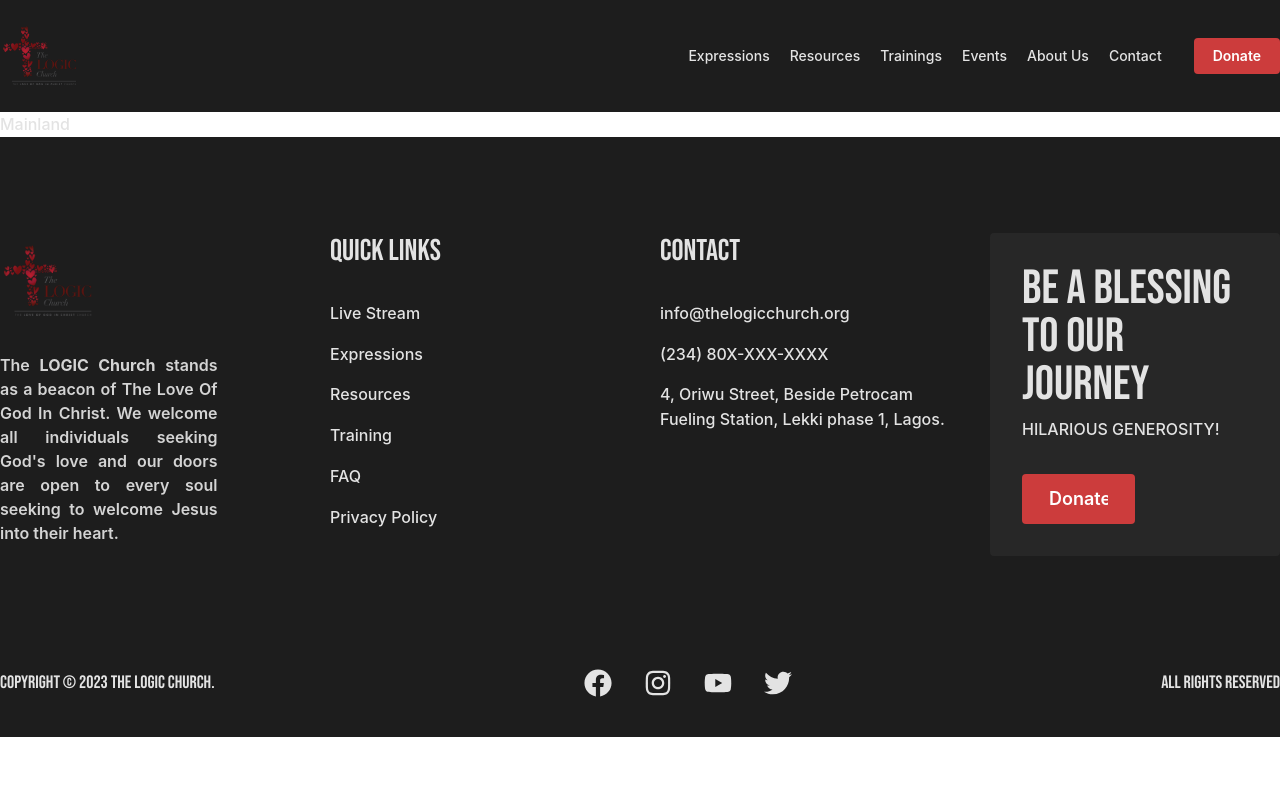
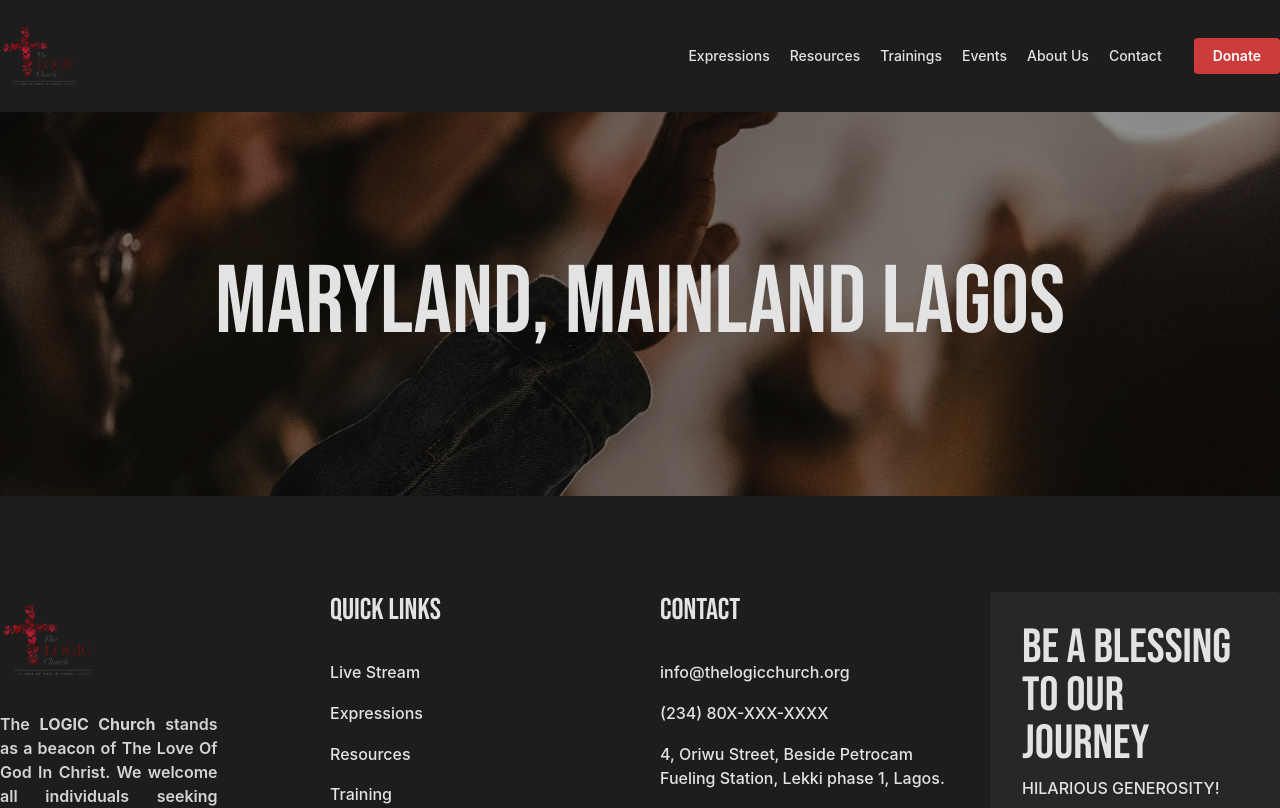
Before and after one commit to BIT-Corps/logic-fe, a Next.js app: page /expression/mainland in a window 1280 px wide. Shown: the top 808 px of the page. Built offline with nearby package versions, Linux system fonts and the light colour scheme.

Commit message:
expressions hero

```diff
--- a/app/assets/images/index.ts
+++ b/app/assets/images/index.ts
@@ -4,6 +4,7 @@
 export { default as TDIALImg } from "./TDIAL.webp";
 export { default as AudienceImg } from "./audience.jpeg";
 export { default as RaisedHandsImg } from "./hands-raised.jpeg";
+export { default as HandsImg } from "./hands.jpeg";
 export { default as HeroImg } from "./hero.jpeg";
 export { default as KidsImg } from "./kids.jpeg";
 export { default as LogicLogo } from "./logic_logo.png";
--- a/app/expression/mainland/page.tsx
+++ b/app/expression/mainland/page.tsx
@@ -1,7 +1,13 @@
 type Props = {};
 
 const Mainland = (props: Props) => {
-  return <div>Mainland</div>;
+  return (
+    <div>
+      <section className="expression_hero h-96 flex items-center justify-center">
+        <h2 className="text-8xl">Maryland, Mainland Lagos</h2>
+      </section>
+    </div>
+  );
 };
 
 export default Mainland;
--- a/app/globals.css
+++ b/app/globals.css
@@ -49,6 +49,15 @@
       ),
       url("./assets/images/hero.jpeg"), lightgray 50%;
   }
+  .expression_hero {
+    @apply bg-center bg-no-repeat bg-cover bg-slate-950 !important;
+    background: linear-gradient(
+        0deg,
+        rgba(0, 0, 0, 0.36) 0%,
+        rgba(0, 0, 0, 0.36) 100%
+      ),
+      url("./assets/images/hands.jpeg"), lightgray 50%;
+  }
   .subscribe_box {
     @apply bg-center bg-no-repeat bg-cover h-[800px] rounded-2xl !important;
     background: linear-gradient(
```
Also changed, not shown: app/assets/images/hands.jpeg (added).
